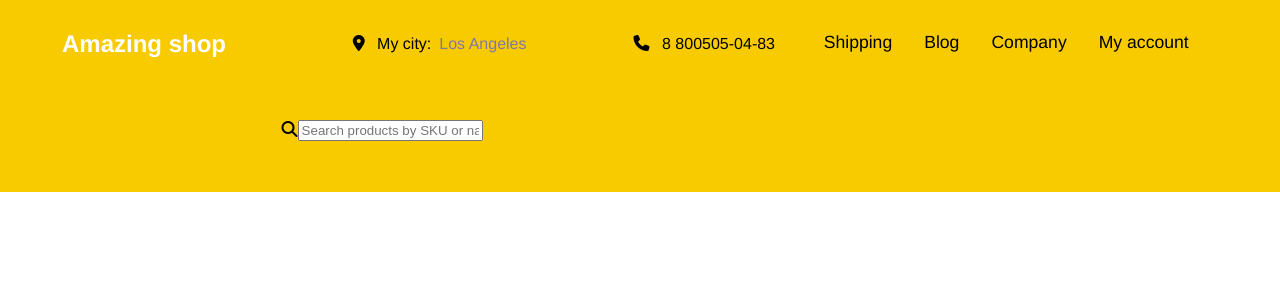
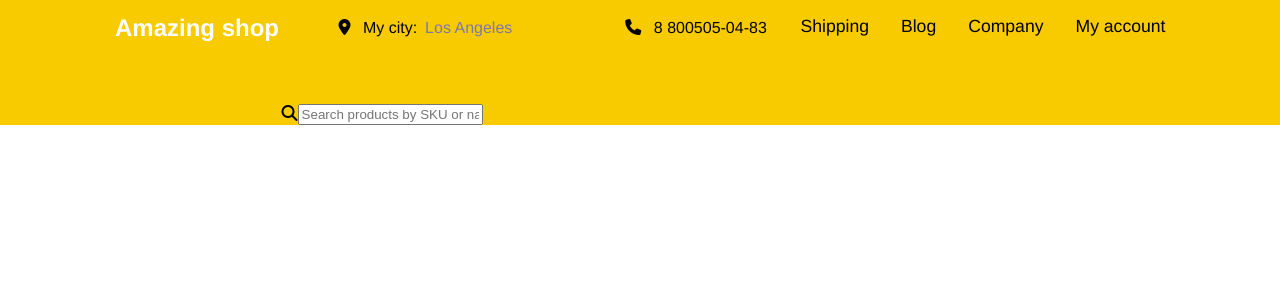
Before and after one commit to svrgrapffel/robert_preemp2019, a React (Create React App) app in the folder proiect-preemp2019React/amazing_store/: page / in a window 1280 px wide. Shown: the top 300 px of the page. Built offline with nearby package versions, Linux system fonts and the light colour scheme.

Commit message:
Small style changes

```diff
--- a/proiect-preemp2019React/amazing_store/src/Components/Contact/Contact.css
+++ b/proiect-preemp2019React/amazing_store/src/Components/Contact/Contact.css
@@ -1,15 +1,15 @@
 .contact {
   display: flex;
   align-items: center;
-  justify-content: space-between;
-  min-width: 33%;
-  padding-left: 6.3%;
+  justify-content: space-around;
+  min-width: 45%;
 }
 
 .contact .subTitle {
   margin: 0;
   padding: 0;
   font-weight: 500;
+  margin-right: 5%;
 }
 
 .contact i {
--- a/proiect-preemp2019React/amazing_store/src/Components/Header/Header.css
+++ b/proiect-preemp2019React/amazing_store/src/Components/Header/Header.css
@@ -1,16 +1,18 @@
 .header-container {
   display: flex;
   flex-direction: column;
+  justify-content: space-around;
   background-color: rgba(248, 203, 0, 1);
-  height: 12rem;
+  /*height: 12rem;*/
   /*padding: 3rem 8% 0 8%;*/
   width: 100%;
 }
 
 .header-top-container {
   display: flex;
-  /*justify-content: space-between;*/
-  padding-top: 1rem;
+  justify-content: center;
+  margin-left: 3%;
+  margin-right: 3%;
 }
 .header-bottom {
   display: flex;
--- a/proiect-preemp2019React/amazing_store/src/Components/Logo/Logo.css
+++ b/proiect-preemp2019React/amazing_store/src/Components/Logo/Logo.css
@@ -1,6 +1,6 @@
 .logo {
   width: 20%;
-  padding-left: 1rem;
+  padding-left: 5%;
 }
 
 .logo a {
--- a/proiect-preemp2019React/amazing_store/src/Components/Navigation/Navigation-bar.css
+++ b/proiect-preemp2019React/amazing_store/src/Components/Navigation/Navigation-bar.css
@@ -1,13 +1,12 @@
 .navigation {
-  width: 33%;
+  width: 35%;
   display: flex;
-  justify-content: center;
+  justify-content: flex-end;
+  margin-right: 5%;
 }
 .main-menu {
   position: fixed;
   display: flex;
-  text-align: center;
-  justify-content: space-between;
   list-style-type: none;
 }
 .menu-item a {
```
